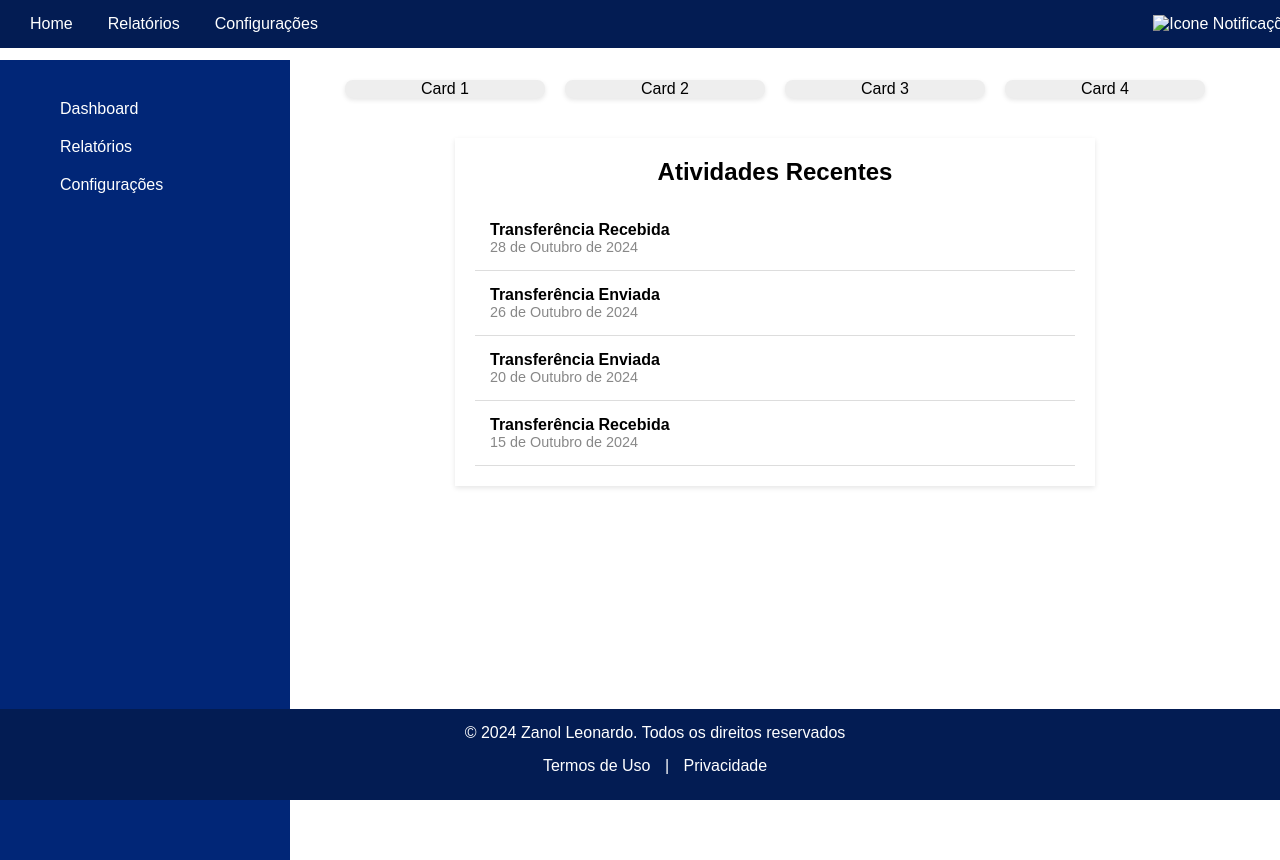
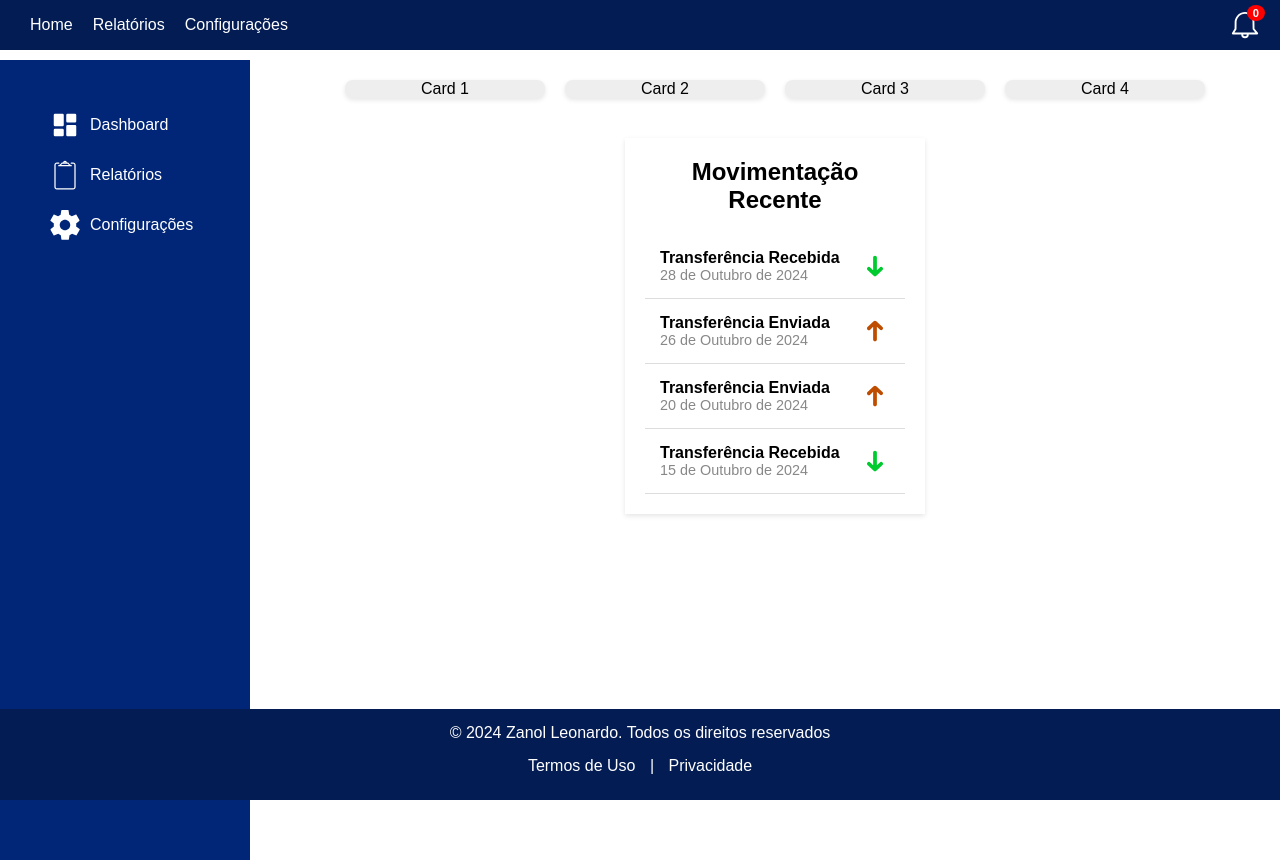
Before and after one commit to LeonardoZanol/dashboard, a plain HTML site: page index.html in a window 1280 px wide. Drawn offline with Linux system fonts and the light colour scheme.

Commit message:
Adicionado imagens para página e ajustado elementos

```diff
--- a/index.html
+++ b/index.html
@@ -16,16 +16,16 @@
             </ul>
         </nav>
         <div class="notificacoes">
-            <img src="#" alt="Icone Notificações">
+            <img src="./images/notification.svg" alt="Icone Notificacao">
             <span class="badge">0</span>
         </div>
     </header>
 
     <aside class="menu-lateral">
         <ul>
-            <li><a href="#">Dashboard</a></li>
-            <li><a href="#">Relatórios</a></li>
-            <li><a href="#">Configurações</a></li>
+            <li><a href="#"><img src="./images/dashboard.svg" alt="Ícone Dashboard"> Dashboard</a></li>
+            <li><a href="#"><img src="./images/report.svg" alt="Ícone Relatório"> Relatórios</a></li>
+            <li><a href="#"><img src="./images/settings.svg" alt="Ícone Configurações"> Configurações</a></li>
         </ul>
     </aside>
 
@@ -37,32 +37,36 @@
             <div>Card 4</div>
         </section>
 
-        <section class="atividades-recentes">
-            <h2>Atividades Recentes</h2>
+        <section class="movimentacao-recentes">
+            <h2>Movimentação Recente</h2>
 
-            <div class="atividade">
+            <div class="movimento">
                 <div>
-                    <span class="tipo-atividade">Transferência Recebida</span>
-                    <span class="data-atividade">28 de Outubro de 2024</span>
+                    <span class="tipo-movimento">Transferência Recebida</span>
+                    <span class="data-movimento">28 de Outubro de 2024</span>
                 </div>
+                <img src="./images/received.svg" alt="Ícone Transferência Recebida" class="recebida">
             </div>
-            <div class="atividade">
+            <div class="movimento">
                 <div>
-                    <span class="tipo-atividade">Transferência Enviada</span>
-                    <span class="data-atividade">26 de Outubro de 2024</span>
+                    <span class="tipo-movimento">Transferência Enviada</span>
+                    <span class="data-movimento">26 de Outubro de 2024</span>
                 </div>
+                <img src="./images/sent.svg" alt="Ícone Transferência Recebida" class="enviada">
             </div>
-            <div class="atividade">
+            <div class="movimento">
                 <div>
-                    <span class="tipo-atividade">Transferência Enviada</span>
-                    <span class="data-atividade">20 de Outubro de 2024</span>
+                    <span class="tipo-movimento">Transferência Enviada</span>
+                    <span class="data-movimento">20 de Outubro de 2024</span>
                 </div>
+                <img src="./images/sent.svg" alt="Ícone Transferência Recebida" class="enviada">
             </div>
-            <div class="atividade">
+            <div class="movimento">
                 <div>
-                    <span class="tipo-atividade">Transferência Recebida</span>
-                    <span class="data-atividade">15 de Outubro de 2024</span>
+                    <span class="tipo-movimento">Transferência Recebida</span>
+                    <span class="data-movimento">15 de Outubro de 2024</span>
                 </div>
+                <img src="./images/received.svg" alt="Ícone Transferência Recebida" class="recebida">
             </div>
         </section>
     </main>
--- a/style.css
+++ b/style.css
@@ -1,6 +1,7 @@
 * {
     margin: 0;
     padding: 0;
+    box-sizing: border-box;
 }
 
 body {
@@ -13,31 +14,26 @@ header {
     top: 0;
     width: 100%;
     background-color: #031c53;
-    color: white;
+    color: #fff;
     padding: 10px 20px;
     display: flex;
+    justify-content: space-between;
     align-items: center;
-    justify-content: space-between;
     z-index: 100;
 }
 
-.barra-navegacao {
+.barra-navegacao ul {
     display: flex;
-    justify-content: space-between;
-    align-items: center;
-}
-
-.barra-navegacao ul {
     list-style-type: none;
-    display: flex;
-    gap: 15px;
+    flex-wrap: wrap;
+    gap: 20px;
+    padding: 5px 10px;
 }
 
 .barra-navegacao ul a {
-    color: white;
     text-decoration: none;
+    color: #fff;
     display: inline-block;
-    padding: 5px 10px;
     transition: transform 0.3s ease;
 }
 
@@ -45,8 +41,17 @@ header {
     transform: scale(1.1);
 }
 
-.notificacao {
+.notificacoes {
     position: relative;
+    display: flex;
+    align-items: center;
+    justify-content: center;
+}
+
+.notificacoes img {
+    width: 30px;
+    height: auto;
+    filter: invert(1);
 }
 
 .badge {
@@ -54,10 +59,11 @@ header {
     top: -5px;
     right: -5px;
     background-color: red;
-    color: white;
-    border: 50%;
+    color: #fff;
+    border-radius: 50%;
     padding: 2px 6px;
-    font-size: 0.8em;
+    font-size: 0.7rem;
+    font-weight: bold;
 }
 
 .menu-lateral {
@@ -73,7 +79,7 @@ header {
 
 .menu-lateral ul {
     list-style-type: none;
-    padding-left: 20px;
+    padding: 10px;
 }
 
 .menu-lateral ul li {
@@ -91,6 +97,12 @@ header {
 
 .menu-lateral ul a:hover {
     transform: scale(1.1);
+}
+
+.menu-lateral img {
+    width: 30px;
+    height: auto;
+    filter: invert(1);
 }
 
 main {
@@ -118,23 +130,23 @@ main {
     text-align: center;
 }
 
-.atividades-recentes {
+.movimentacao-recentes {
     width: 100%;
-    max-width: 600px;
+    max-width: 300px;
     background-color: #fff;
     box-shadow: 0 2px 5px rgba(0,0,0,0.1);
     padding: 20px;
     margin: 20px;
 }
 
-.atividades-recentes h2 {
+.movimentacao-recentes h2 {
     text-align: center;
     color: black;
     font-size: 1.5rem;
     margin-bottom: 20px;
 }
 
-.atividade {
+.movimento {
     display: flex;
     justify-content: space-between;
     align-items: center;
@@ -142,18 +154,31 @@ main {
     border-bottom: 1px solid #ddd;
 }
 
-.atividade div {
+.movimento div {
     display: flex;
     flex-direction: column;
 }
 
-.tipo-atividade {
+.tipo-movimento {
     font-weight: bold;
 }
 
-.data-atividade {
+.data-movimento {
     font-size: 0.9rem;
     color: #888;
+}
+
+.movimento img {
+    width: 30px;
+    height: auto;
+}
+
+.recebida {
+    filter: brightness(0) saturate(100%) invert(50%) sepia(100%) saturate(1000%) hue-rotate(90deg) brightness(95%) contrast(105%);
+}
+
+.enviada {
+    filter: brightness(0) saturate(100%) invert(30%) sepia(100%) saturate(1000%) hue-rotate(0deg) brightness(95%) contrast(105%);;
 }
 
 footer {
```
Also changed, not shown: images/dashboard.svg (added), images/home.svg (added), images/notification.svg (added), images/received.svg (added), images/report.svg (added), images/sent.svg (added), images/settings.svg (added).
